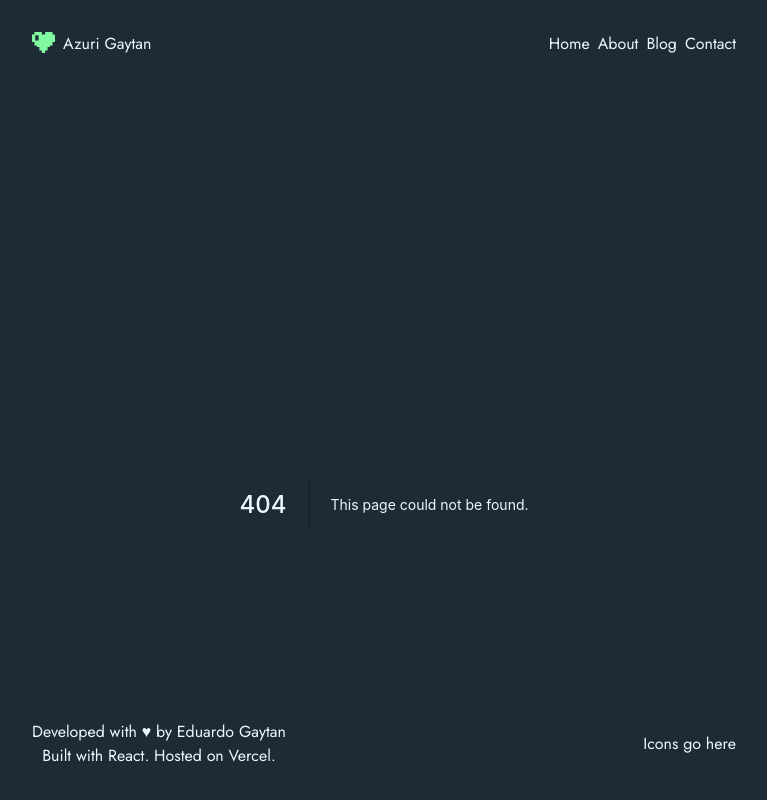
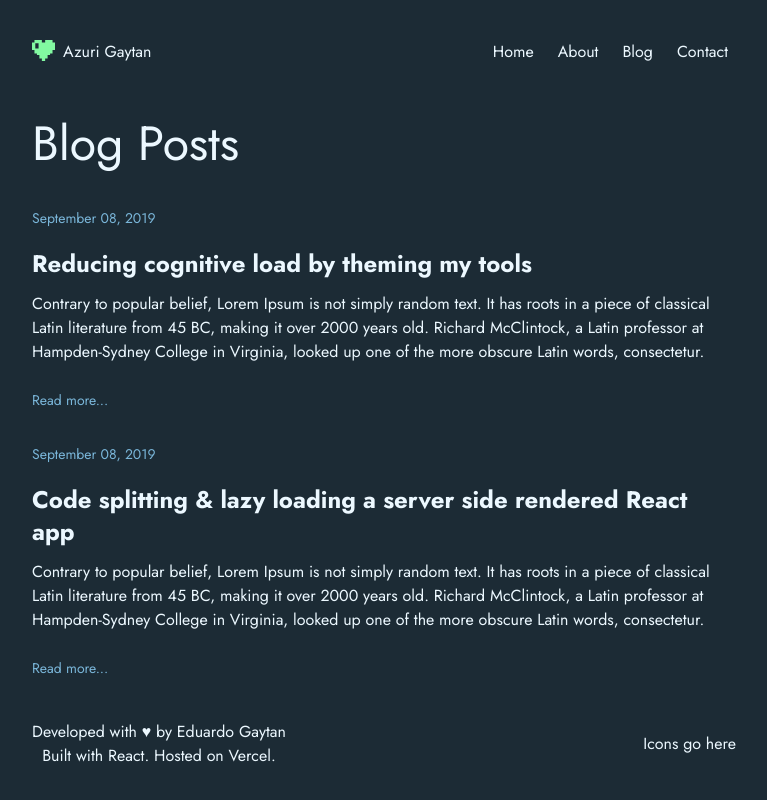
Before and after one commit to azuri-gm/Personal-Site, a Next.js app: page /blog in a window 1280 px wide. Before the commit this address had no page. Shown: the whole page, without its empty margins (256-1023 px from the left). Built offline with nearby package versions, Linux system fonts and the light colour scheme; what @tailwindcss/typography would draw is missing.

Commit message:
WIP: currently implementing the UI for the blogs page, also working on styles refactoring

```diff
--- /dev/null
+++ b/components/BlogCard.tsx
@@ -0,0 +1,35 @@
+import Link from 'next/link';
+import { ReactElement } from 'react';
+
+type IBlogPost = {
+  blogPost: {
+    date: string;
+    name: string;
+    summary: string;
+    slug: string;
+  };
+};
+
+export interface IBlogCardProps {
+  blogPosts: IBlogPost[];
+}
+
+const BlogCard = ({ blogPost }: IBlogPost): ReactElement => {
+  const { date, name, slug, summary } = blogPost;
+  return (
+    <div className='flex flex-col'>
+      <div className='mb-8'>
+        <p className='text-sm mb-5 text-coral-blue'>{date}</p>
+        <h3 className='text-2xl font-bold mb-3'>{name}</h3>
+        <p className='mb-6'>{summary}</p>
+        <Link href={`/${slug}`}>
+          <a className='text-coral-blue text-sm hover:bg-filler-blue rounded'>
+            Read more...
+          </a>
+        </Link>
+      </div>
+    </div>
+  );
+};
+
+export { BlogCard };
--- a/components/LatestArticles.tsx
+++ b/components/LatestArticles.tsx
@@ -21,7 +21,7 @@ const LatestArticles = ({ articles }: ILatestArticlesProps): ReactElement => {
         <h1 className='text-2xl font-medium'>Latest Articles</h1>
         <div className='flex items-center gap-2'>
           <Link href='/blog' passHref>
-            <div className='flex gap-x-2 items-center cursor-pointer hover:underline'>
+            <div className='flex gap-x-2 items-center cursor-pointer p-2 hover:bg-filler-blue rounded'>
               <p>All articles</p>
               <ChevronRight />
             </div>
--- a/components/Layout.tsx
+++ b/components/Layout.tsx
@@ -9,7 +9,7 @@ const Layout = ({ children }: { children: ReactNode }) => {
       <Head>
         <meta name='description' content='Personal site built with Next.js' />
       </Head>
-      <div className='w-screen mx-auto bg-dark-blue text-custom-grey font-jost'>
+      <div className='w-screen mx-auto bg-gradient-to-b from-light-blue to-dark-blue  text-custom-grey font-jost'>
         <div className='sm:w-3/5 w-4/5 mx-auto p-4 flex flex-col h-screen max-h-screen'>
           <NavBar />
           <div className='flex-grow p-4 overflow-y-scroll'>{children}</div>
--- a/components/NavBar.tsx
+++ b/components/NavBar.tsx
@@ -27,15 +27,15 @@ const links: Link[] = [
 
 const NavBar = () => {
   return (
-    <div className='flex justify-between items-center mb-4 p-4'>
-      <div className='flex'>
+    <div className='flex sm:flex-row flex-col justify-between items-center mb-4 p-4'>
+      <div className='flex mb-2 sm:mb-0'>
         <Heart />
         <p>Azuri Gaytan</p>
       </div>
       <nav>
         <ul className='flex gap-x-2'>
           {links.map(({ name, path }, index) => (
-            <li key={index}>
+            <li key={index} className='p-2 hover:bg-filler-blue rounded'>
               <Link href={path}>
                 <a>{name}</a>
               </Link>
--- a/next.config.js
+++ b/next.config.js
@@ -1,4 +1,7 @@
 /** @type {import('next').NextConfig} */
 module.exports = {
   reactStrictMode: true,
-}
+  images: {
+    domains: ['dummyimage.com'],
+  },
+};
--- /dev/null
+++ b/pages/blog.tsx
@@ -0,0 +1,63 @@
+import { BlogCard, IBlogCardProps } from '@/components/BlogCard';
+import { GetStaticProps } from 'next';
+
+const blog = ({ blogPosts }: IBlogCardProps) => {
+  return (
+    <section>
+      <h1 className='text-5xl mb-10'>Blog Posts</h1>
+      {blogPosts.map(
+        ({ blogPost }): JSX.Element => (
+          <BlogCard blogPost={blogPost} key={blogPost.name} />
+        ),
+      )}
+    </section>
+  );
+};
+
+export default blog;
+
+export const getStaticProps: GetStaticProps<IBlogCardProps> = async () => {
+  const blogPosts = [
+    {
+      blogPost: {
+        name: 'Reducing cognitive load by theming my tools',
+        date: 'September 08, 2019',
+        summary:
+          'Contrary to popular belief, Lorem Ipsum is not simply random text. It has roots in a piece of classical Latin literature from 45 BC, making it over 2000 years old. Richard McClintock, a Latin professor at Hampden-Sydney College in Virginia, looked up one of the more obscure Latin words, consectetur.',
+        slug: 'fdsa1',
+      },
+    },
+    {
+      blogPost: {
+        name: 'Code splitting & lazy loading a server side rendered React app',
+        date: 'September 08, 2019',
+        summary:
+          'Contrary to popular belief, Lorem Ipsum is not simply random text. It has roots in a piece of classical Latin literature from 45 BC, making it over 2000 years old. Richard McClintock, a Latin professor at Hampden-Sydney College in Virginia, looked up one of the more obscure Latin words, consectetur.',
+        slug: 'fdsa2',
+      },
+    },
+    {
+      blogPost: {
+        name: 'Easy project switching with Itermocil & command line shortcuts',
+        date: 'September 08, 2019',
+        summary:
+          'Contrary to popular belief, Lorem Ipsum is not simply random text. It has roots in a piece of classical Latin literature from 45 BC, making it over 2000 years old. Richard McClintock, a Latin professor at Hampden-Sydney College in Virginia, looked up one of the more obscure Latin words, consectetur.',
+        slug: 'fdsa3',
+      },
+    },
+    {
+      blogPost: {
+        name: 'Easy project switching with Itermocil & command line shortcuts Version III',
+        date: 'September 10, 2020',
+        summary:
+          'Contrary to popular belief, Lorem Ipsum is not simply random text. It has roots in a piece of classical Latin literature from 45 BC, making it over 2000 years old. Richard McClintock, a Latin professor at Hampden-Sydney College in Virginia, looked up one of the more obscure Latin words, consectetur.',
+        slug: 'fdsa4',
+      },
+    },
+  ];
+  return {
+    props: {
+      blogPosts,
+    },
+  };
+};
--- a/tailwind.config.js
+++ b/tailwind.config.js
@@ -5,10 +5,13 @@ module.exports = {
     extend: {
       colors: {
         'dark-blue': '#1c2b35',
+        'light-blue': '#1C2B35',
         'custom-grey': '#ECF8FF',
         'custom-green': '#B0FBBC',
         'darker-blue': '#111A20',
+        'filler-blue': '#416883',
         'shade-blue': '#5e8ca7',
+        'coral-blue': '#7AB6D9',
       },
       dropShadow: {
         '3xl': '0px 0px 76px rgba(188, 251, 195, 0.3)',
```
